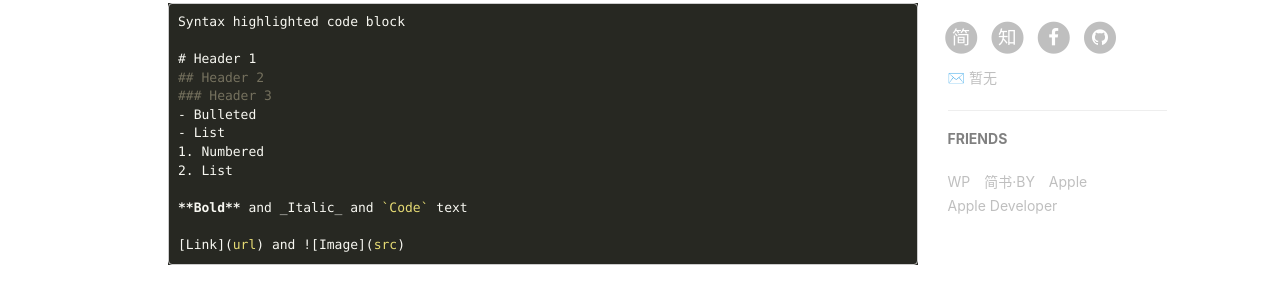
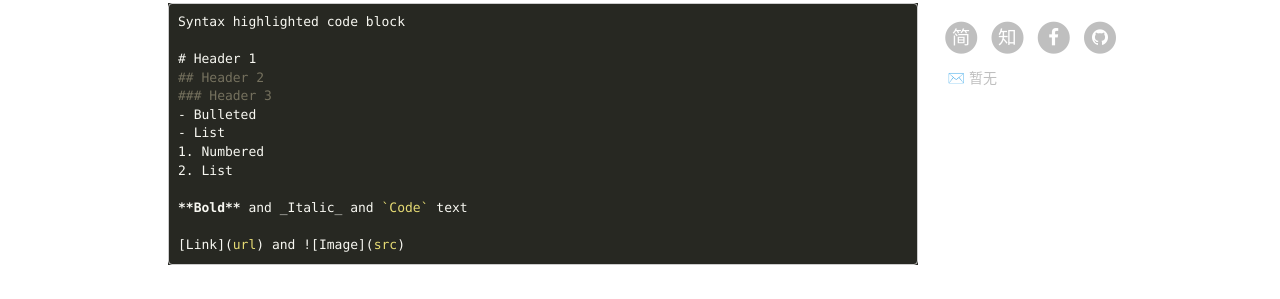
Before and after one commit to stevenli91748/stevenli91748.github.io, a Jekyll site: the page built from index.md, in a window 1280 px wide. Shown: the part 896-1195 px from the top of the page. Built offline with Jekyll 4.4.1, drawn with Linux system fonts in a browser that asks for light colours; nearby versions of some CDN libraries; our own code applies the rules of GitHub Pages for plain Markdown files; the list of posts is cut into pages by our own code; comment, search, counter and statistics services are not loaded.

Commit message:
Update _config.yml

```diff
--- a/_config.yml
+++ b/_config.yml
@@ -90,22 +90,3 @@ featured-condition-size: 1              # 相同标签数量大于这个数，
 # Progressive Web Apps
 chrome-tab-theme-color: "#000000"
 service-worker: true
-
-
-
-# Friends
-friends: [
-    {
-        title: "WP",
-        href: "https://wangpei.ink"
-    },{
-        title: "简书·BY",
-        href: "http://www.jianshu.com/u/e71990ada2fd"
-    },{
-        title: "Apple",
-        href: "https://apple.com"
-    },{
-        title: "Apple Developer",
-        href: "https://developer.apple.com/"
-    }
-]
```
